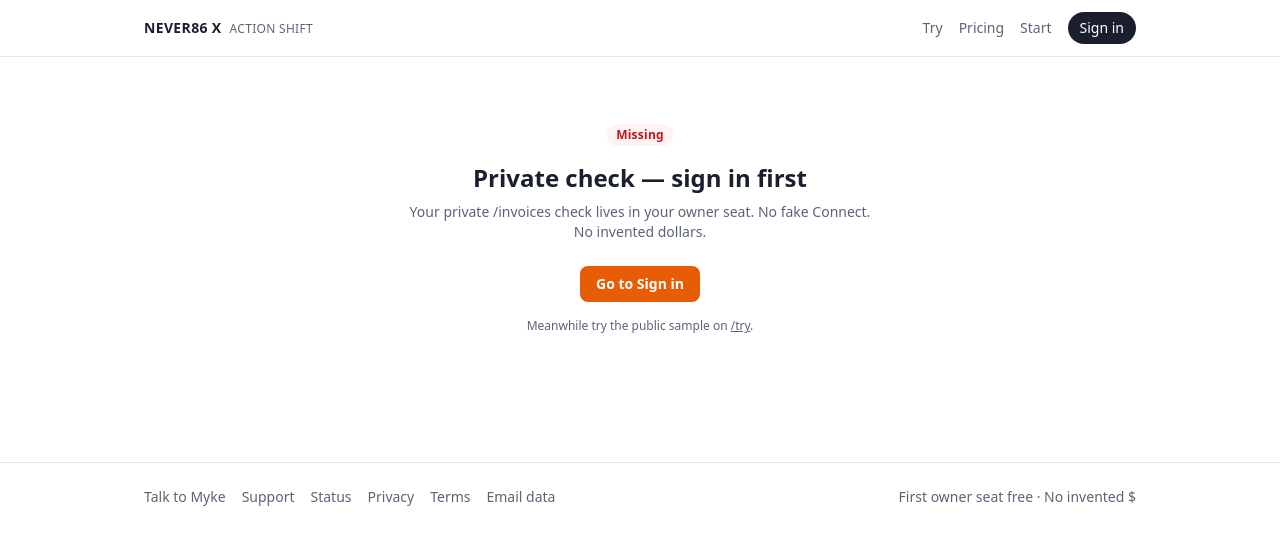
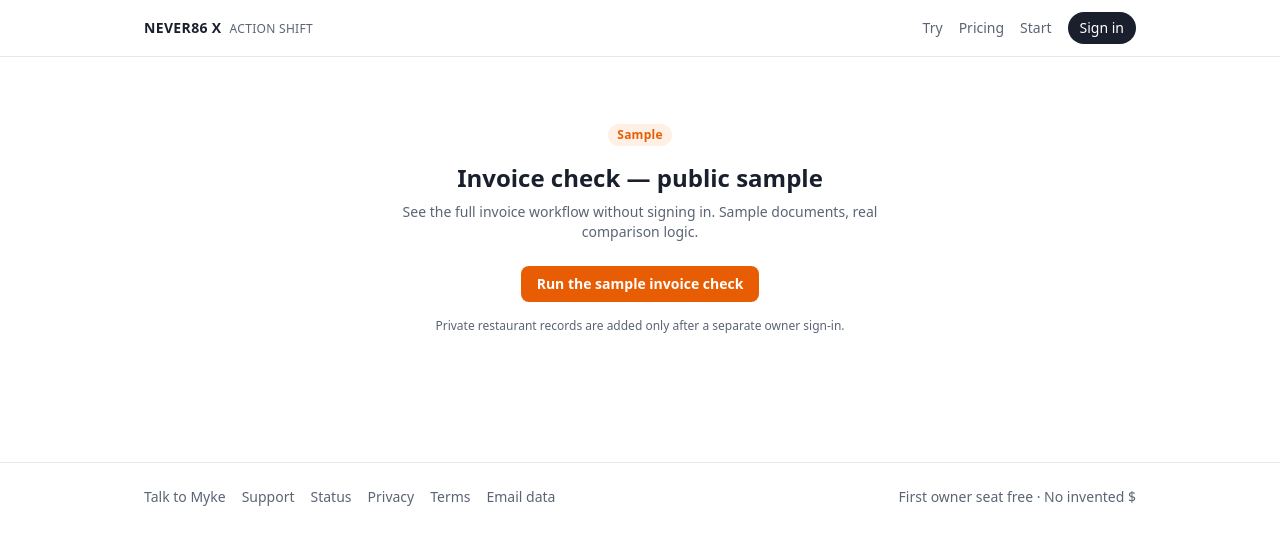
Before and after one commit to mykemueller1-ctrl/never86x, a Next.js app: page /check/invoices in a window 1280 px wide. Shown: the top 544 px of the page. Built offline with nearby package versions, Linux system fonts and the light colour scheme.

Commit message:
fix: keep public demo flows inside Never86

```diff
--- a/src/app/check/invoices/page.tsx
+++ b/src/app/check/invoices/page.tsx
@@ -4,19 +4,19 @@ import { Honesty } from "@/components/Honesty";
 export default function CheckPage() {
   return (
     <div className="mx-auto max-w-lg px-4 py-16 text-center">
-      <Honesty kind="Missing" />
-      <h1 className="mt-4 text-2xl font-bold">Private check — sign in first</h1>
+      <Honesty kind="Sample" />
+      <h1 className="mt-4 text-2xl font-bold">Invoice check — public sample</h1>
       <p className="mt-2 text-sm text-[var(--muted)]">
-        Your private /invoices check lives in your owner seat. No fake Connect. No invented dollars.
+        See the full invoice workflow without signing in. Sample documents, real comparison logic.
       </p>
       <Link
-        href="/seat"
+        href="/try/desk"
         className="mt-6 inline-block rounded-lg bg-[var(--accent)] px-4 py-2 text-sm font-semibold text-white"
       >
-        Go to Sign in
+        Run the sample invoice check
       </Link>
       <p className="mt-4 text-xs text-[var(--muted)]">
-        Meanwhile try the public sample on <Link href="/try" className="underline">/try</Link>.
+        Private restaurant records are added only after a separate owner sign-in.
       </p>
     </div>
   );
```
